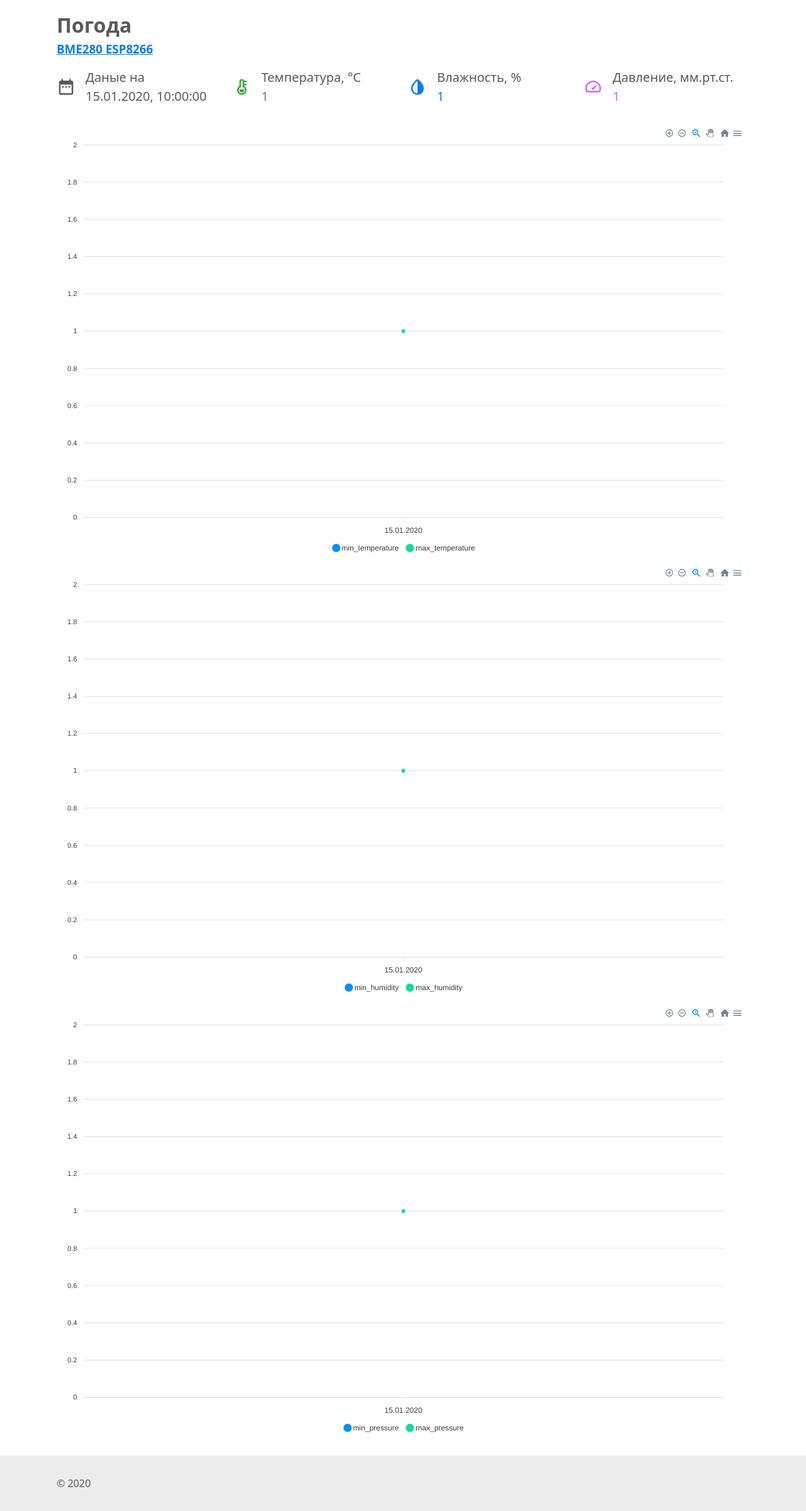
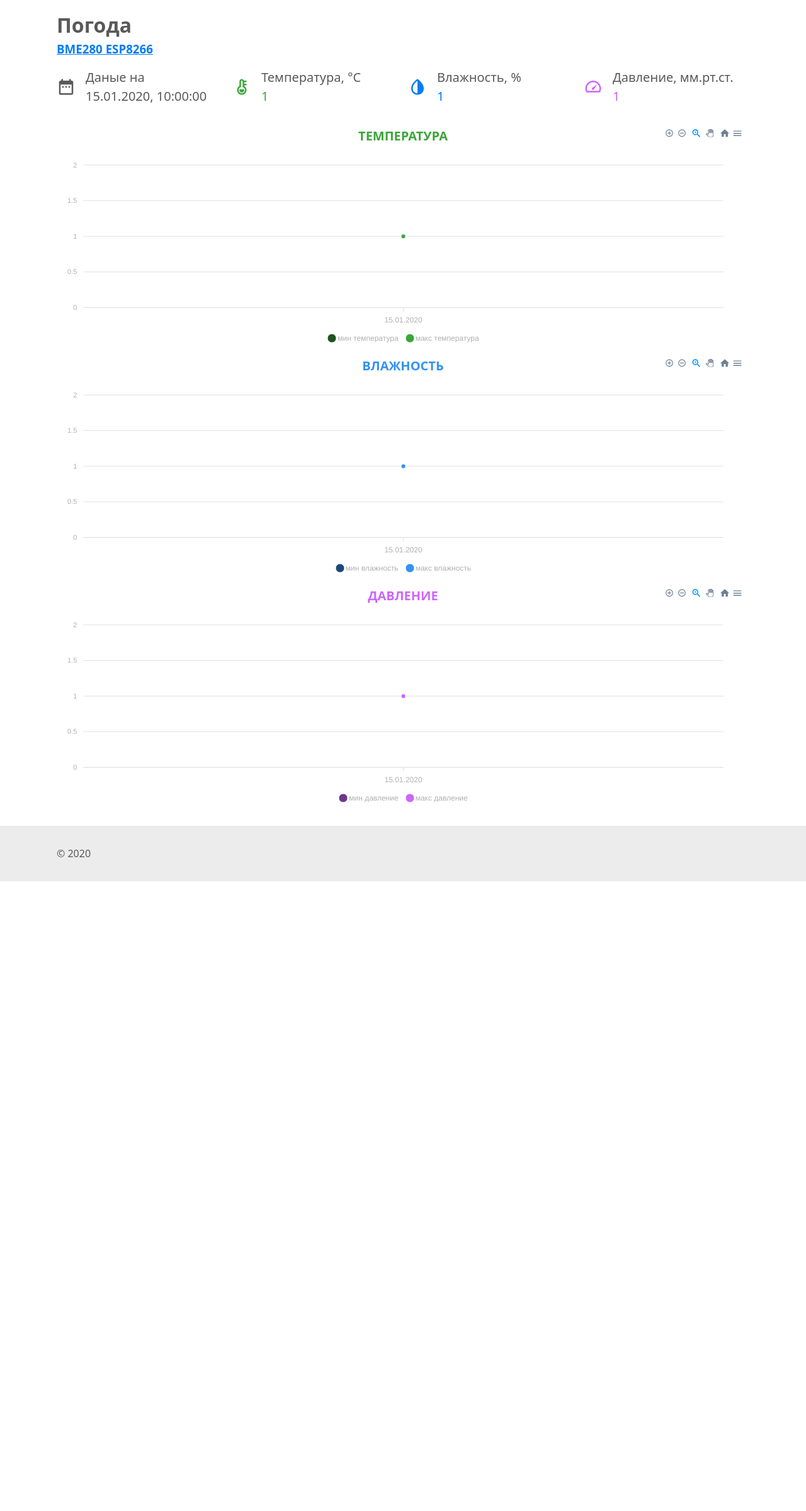
Before and after one commit to Missisol/meteoProject, a Flask app: template app/templates/home.html in a window 1280 px wide. Shown: the part 88-2487 px from the top of the page at 63% size. After the commit the page ends 1487 px from the top, so only its background shows below. Run offline with Flask 3, Linux system fonts and the light colour scheme; the template is opened without the code that fills it: most values are stand-ins (such as "Sample title", 1, 10 or a date in 2020); data that the repository does not hold is empty.

Commit message:
added charts

```diff
--- a/app/static/css/home.css
+++ b/app/static/css/home.css
@@ -41,3 +41,9 @@
   .article {
     margin-block-end: var(--gap16);
   }
+
+  /* chart style */
+  .apexcharts-yaxis-label,
+  .apexcharts-xaxis-label {
+    fill: #b2b0b0;
+  }
--- a/app/static/js/chart-history.js
+++ b/app/static/js/chart-history.js
@@ -1,5 +1,10 @@
 // apexcharts https://apexcharts.com/docs/creating-first-javascript-chart/
 
+const params = [
+  ['#chartT', 'temperature', 'температура', ['#1d531c', '#3ba639']],
+  ['#chartH', 'humidity', 'влажность', ['#1b4a79', '#3392f1']],
+  ['#chartP', 'pressure', 'давление', ['#6e3889', '#cc66ff']],
+]
 
 async function getHistoryData() {
   const response = await fetch('/json_history')
@@ -11,7 +16,6 @@ function getChartDataFromDbData(arr, parameter) {
   const categoriesValues = []
   const minValues = []
   const maxValues = []
-  let names = []
 
   arr.map((item) => {
     const date = new Date(item.date).toLocaleDateString('ru')
@@ -20,42 +24,65 @@ function getChartDataFromDbData(arr, parameter) {
     const edge = parameter !== 'pressure' ? 100 : 800
     const maxV = item[`max_${parameter}`] >= edge ? item[`min_${parameter}`] : item[`max_${parameter}`]
     maxValues.push(maxV)
-    names = [`min_${parameter}`, `max_${parameter}`]
   })
-  return {categoriesValues, minValues, maxValues, names}
+  return {categoriesValues, minValues, maxValues}
 }
 
-function getOptionsForChart(dbData, parameter) {
-  const {categoriesValues, minValues, maxValues, names } = getChartDataFromDbData(dbData, parameter)
+function getOptionsForChart(dbData, parameter, title, colors) {
+  const {categoriesValues, minValues, maxValues } = getChartDataFromDbData(dbData, parameter)
+  const titleText = title.toUpperCase()
+  const names = [`мин ${title}`, `макс ${title}`]
 
   return {
+    title: {
+      text: titleText,
+      align: 'center',
+      style: {
+        fontSize: '20px',
+        fontFamily: 'system-ui, sans-serif',
+        color: colors[1],
+      }
+    },
     chart: {
-      type: 'line'
+      type: 'line',
+      height: 350
     },
     series: [
       {
         name: names[0],
-      data: minValues
+        data: minValues,
+        color: colors[0],
       },
       {
         name: names[1],
-      data: maxValues
+        data: maxValues,
+        color: colors[1],
       },
     ],
+    stroke: {
+      dashArray: [0, 4],
+    },
     xaxis: {
-      categories: categoriesValues
+      categories: categoriesValues,
+    },
+    legend: {
+      labels: {
+        colors: ['#b2b0b0', '#b2b0b0']
       }
+    },
   }
 }
 
-function renderChart(selector, parameter, dbData) {
-  const options = getOptionsForChart(dbData, parameter)
+function renderChart(dbData, selector, parameter, title, colors) {
+  const options = getOptionsForChart(dbData, parameter, title, colors)
   const chart = new ApexCharts(document.querySelector(selector), options)
   chart.render()
 }
 
 const res = await getHistoryData()
 
-renderChart('#chartT', 'temperature', res)
-renderChart('#chartH', 'humidity', res)
-renderChart('#chartP', 'pressure', res)
+function initCharts() {
+  params.forEach(param => renderChart(res, ...param))
+}
+
+initCharts()
```
Lines whose indentation alone changed are shown as unchanged.
